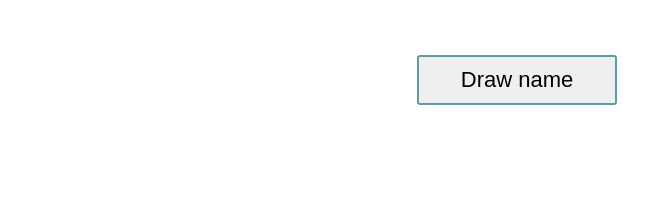
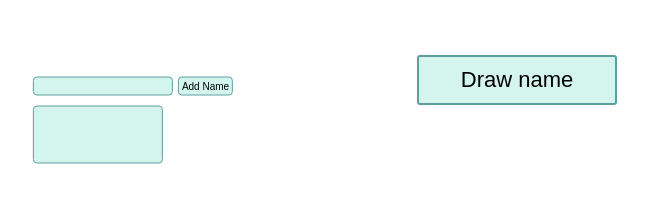
Before and after one commit to Olej-nik-Mateusz/DrawName, a plain HTML site: page index.html in a window 1280 px wide. Shown: the whole page, without its empty margins (123-771 px from the left). Drawn offline with Linux system fonts and the light colour scheme.

Commit message:
new feature - addName, move style into style.css

```diff
--- a/index.html
+++ b/index.html
@@ -4,50 +4,22 @@
     <meta charset="UTF-8">
     <meta name="viewport" content="width=device-width">
     <title>Draw a kiddo name</title>
-    <style>
-        * {
-            margin: 0;
-            padding: 0;
-        }
-
-
-
-
-        button {
-            position: fixed;
-            top: 10%;
-            left: 50%;
-            transform: translate(-50%, -50%);
-            overflow: hidden;
-            width: 30vw;
-            padding: 10px 5px 10px 5px;
-            min-width: 130px;
-            max-width: 200px;
-            border-radius: 3px 3px 3px 3px;
-            border: solid cadetblue 2px;
-            font-size: 22px;
-            font-family: arial;
-            cursor: pointer;
-
-        }
-
-        div {
-            position: fixed;
-            top: 30%;
-            left: 50%;
-            transform: translate(-50%, -50%);
-            font-size: 30px;
-            font-family: arial, sans-serif;
-            text-align: center;
-
-        }
-    </style>
+    <link rel="stylesheet" href="style.css">
 </head>
 
 <body>
-    <button>Draw name</button>
-    <div></div>
-    <script src="main.js"></script>
+    <section>
+        <button class="draw">Draw name</button>
+        <div class=summary></div>
+    </section>
+    <section>
+        <form><input type="text"><button class="form">Add Name</button>
+            <div class="addName"></div>
+        </form>
+
+    </section>
+    <script src="main.js">
+    </script>
 </body>
 
 </html>
--- a/main.js
+++ b/main.js
@@ -1,11 +1,30 @@
-const btn = document.querySelector("button")
+const btnForm = document.querySelector(".form")
+const btnDraw = document.querySelector(".draw")
 const div = document.querySelector("div")
-const names = ["Annie", "Alice", "Anastazia", "Albert", "Bethany", "Tom", "Mathiew", "Max", "Billy", "Lydia", "Samuel"];
+const newName = document.querySelector(".addName")
+const names = [];
 const firstLine = ["A great name for Your kid is", "You should choose", "The best choice seems to be", "There will be lot of fun with", "The greatest - "]
-console.log(Math.random())
+
+
+
+const addName = (e) => {
+    e.preventDefault()
+    const input = document.querySelector(`input`)
+    const name = input.value
+    console.log(input.value)
+    if (input.value) {
+        names.push(name)
+        console.log(names)
+        newName.textContent += name + ","
+        input.value = ""
+    }
+}
+
+
 const nameGenerator = () => {
     const index = (Math.floor(Math.random() * names.length))
     // console.log(names[index])
     div.textContent = `${firstLine[(Math.floor(Math.random()*firstLine.length))]} ${names[index]}`
 }
-btn.addEventListener(`click`, nameGenerator)
+btnForm.addEventListener(`click`, addName)
+btnDraw.addEventListener(`click`, nameGenerator)
--- /dev/null
+++ b/style.css
@@ -0,0 +1,91 @@
+* {
+    margin: 0;
+    padding: 0;
+}
+
+button.draw {
+    position: fixed;
+    top: 10%;
+    left: 50%;
+    transform: translate(-50%, -50%);
+    overflow: hidden;
+    width: 30vw;
+    padding: 10px 5px 10px 5px;
+    min-width: 130px;
+    max-width: 200px;
+    background-color: #D3F5ED;
+    border-radius: 3px 3px 3px 3px;
+    border: solid cadetblue 2px;
+    font-size: 22px;
+    font-family: arial;
+    cursor: pointer;
+}
+
+button.draw:hover {
+    /* box-sizing: content-box; */
+    background-color: #A8C4BE;
+    padding: 9px 5px 9px 5px;
+    font-size: 24px;
+    transition: 0.2s;
+}
+
+div.summary {
+    position: fixed;
+    top: 50%;
+    left: 50%;
+    transform: translate(-50%, -50%);
+    font-size: 25px;
+    font-family: arial, sans-serif;
+    text-align: center;
+}
+
+form {
+    position: fixed;
+    top: 15%;
+    left: 20%;
+    transform: translate(-50%, -50%);
+    border-radius: 3px 3px 3px 3px;
+}
+
+
+input {
+    background-color: #D3F5ED;
+    border: solid cadetblue 1px;
+    border-radius: 4px 4px 4px 4px;
+    font-family: arial;
+    padding: 3px;
+    font-size: 10px;
+}
+
+button.form {
+
+    margin-left: 5px;
+    padding: 3px;
+    background-color: #D3F5ED;
+    border: solid cadetblue 1px;
+    border-radius: 4px 4px 4px 4px;
+    font-family: arial;
+    cursor: pointer;
+    font-size: 10px;
+
+}
+
+button.form:hover {
+    box-sizing: content-box;
+    background-color: #A8C4BE;
+    font-size: 10px;
+    transition: 0.2s;
+}
+
+.addName {
+    background-color: #D3F5ED;
+    border: solid cadetblue 1px;
+    border-radius: 4px 4px 4px 4px;
+    font-family: arial;
+    padding: 3px;
+    margin-top: 10px;
+    font-size: 10px;
+    min-height: 50px;
+    max-width: 121.500px;
+    overflow-wrap: break-word;
+}
```
Also changed, not shown: 1 other file.
